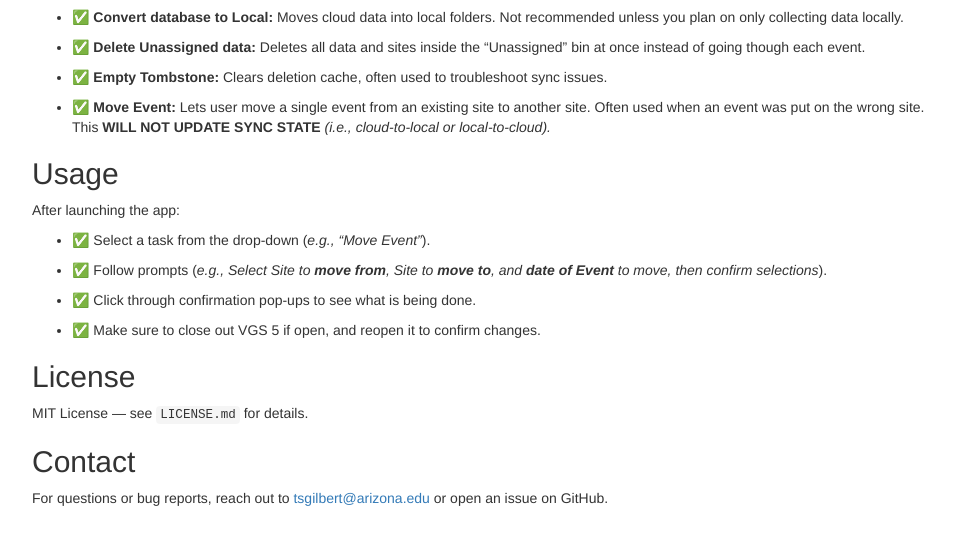
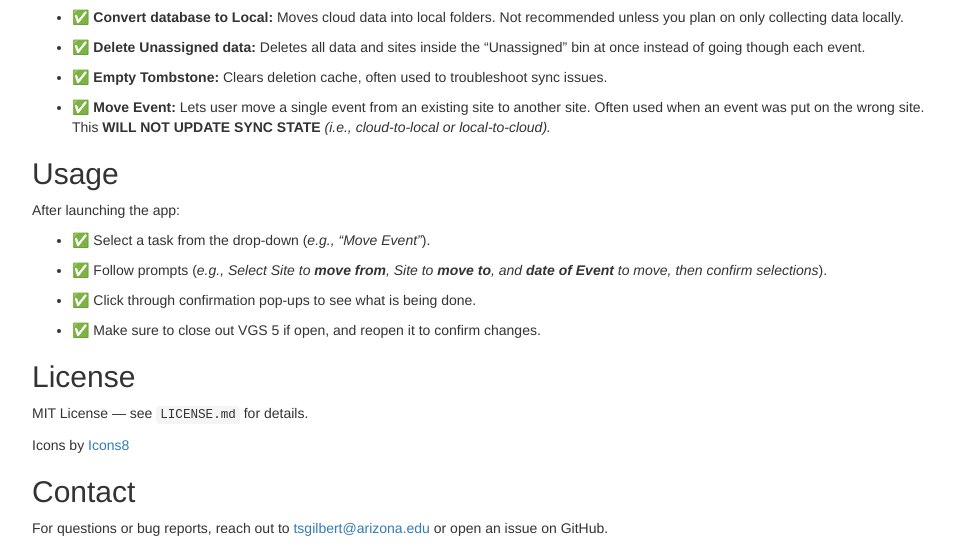
Before and after one commit to tgilbert14/VGSLite, an Electron app: page README.html in a window 1200 px wide. Shown: the part 752-1300 px from the top of the page, without its empty margins (113-1076 px from the left). Before the commit the page ends 1270 px from the top, so only its background shows below. Drawn offline with nearby package versions, Linux system fonts and the light colour scheme; some packages are replaced by stand-ins of ours.

Commit message:
update to link for icon use for icons8

```diff
--- a/README.html
+++ b/README.html
@@ -406,6 +406,7 @@ changes.</p></li>
 <div id="license" class="section level2">
 <h2>License</h2>
 <p>MIT License — see <code>LICENSE.md</code> for details.</p>
+<p>Icons by <a href="https://icons8.com/">Icons8</a></p>
 </div>
 <div id="contact" class="section level2">
 <h2>Contact</h2>
```
Also changed, not shown: www/README.html (+1 -0 lines), README.md.
